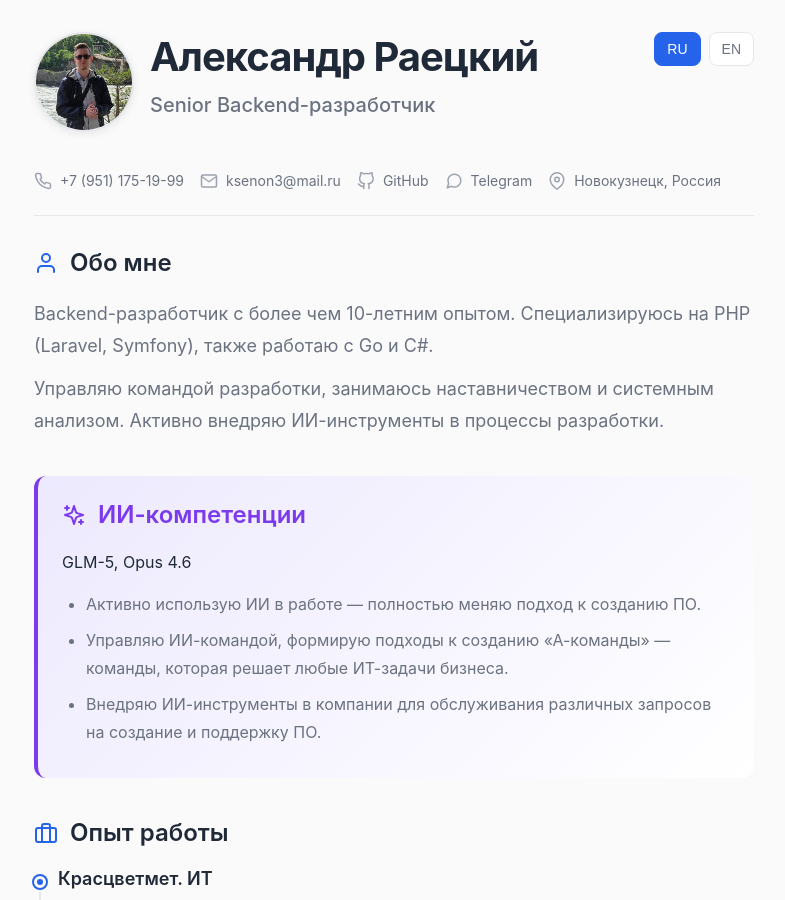
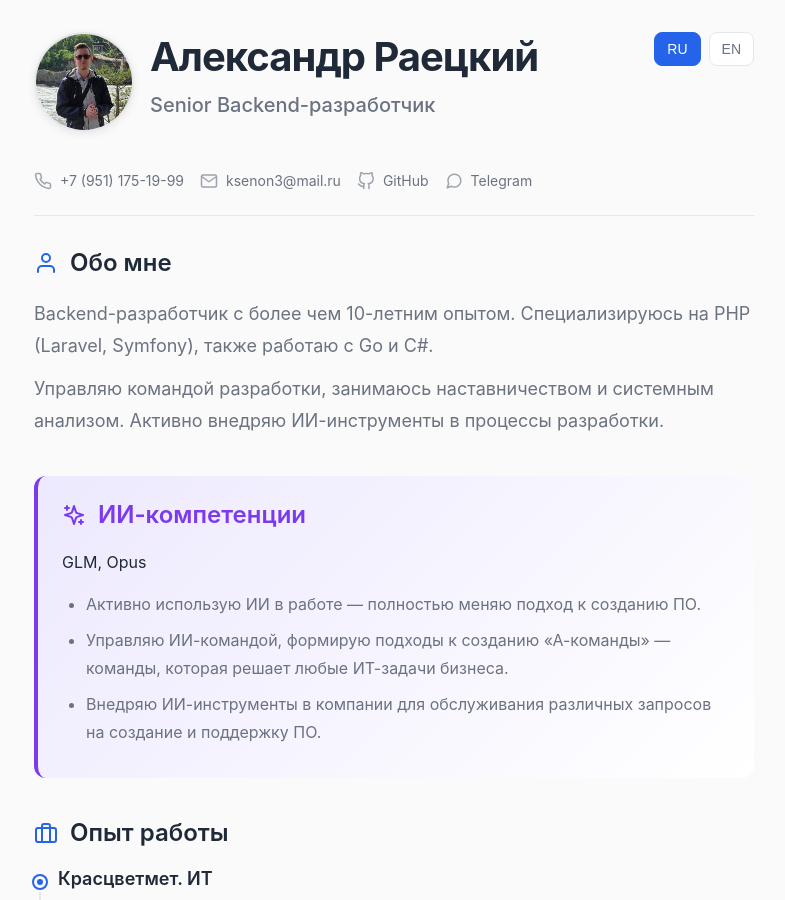
Before and after one commit to asylum29/asylum29.github.io, a Jekyll site: the page built from index.html, in a window 1280 px wide and 900 px high. Shown: the whole window, without its empty margins (246-1031 px from the left). Built offline with Jekyll 4.4.1, drawn with Linux system fonts in a browser that asks for light colours.

Commit message:
refactor: remove model versions and location

```diff
--- a/index.html
+++ b/index.html
@@ -41,13 +41,6 @@ layout: default
             <path d="M21 11.5a8.38 8.38 0 0 1-.9 3.8 8.5 8.5 0 0 1-7.6 4.7 8.38 8.38 0 0 1-3.8-.9L3 21l1.9-5.7a8.38 8.38 0 0 1-.9-3.8 8.5 8.5 0 0 1 4.7-7.6 8.38 8.38 0 0 1 3.8-.9h.5a8.48 8.48 0 0 1 8 8v.5z"></path>
         </svg>
         <a href="https://t.me/worldzeron" target="_blank" rel="noopener">Telegram</a>
-    </div>
-    <div class="contact-item">
-        <svg class="contact-item__icon" viewBox="0 0 24 24" fill="none" stroke="currentColor" stroke-width="2" stroke-linecap="round" stroke-linejoin="round">
-            <path d="M21 10c0 7-9 13-9 13s-9-6-9-13a9 9 0 0 1 18 0z"></path>
-            <circle cx="12" cy="10" r="3"></circle>
-        </svg>
-        <span data-i18n="personal.location"></span>
     </div>
 </nav>
 
--- a/lang.json
+++ b/lang.json
@@ -3,8 +3,7 @@
         "title": "Александр Раецкий — Senior Backend-разработчик",
         "personal": {
             "name": "Александр Раецкий",
-            "position": "Senior Backend-разработчик",
-            "location": "Новокузнецк, Россия"
+            "position": "Senior Backend-разработчик"
         },
         "contacts": {
             "phone": "+7 (951) 175-19-99",
@@ -21,7 +20,7 @@
         },
         "ai": {
             "header": "ИИ-компетенции",
-            "tools": "GLM-5, Opus 4.6",
+            "tools": "GLM, Opus",
             "description": [
                 "Активно использую ИИ в работе — полностью меняю подход к созданию ПО.",
                 "Управляю ИИ-командой, формирую подходы к созданию «А-команды» — команды, которая решает любые ИТ-задачи бизнеса.",
@@ -128,8 +127,7 @@
         "title": "Aleksandr Raetskiy — Senior Backend Developer",
         "personal": {
             "name": "Aleksandr Raetskiy",
-            "position": "Senior Backend Developer",
-            "location": "Novokuznetsk, Russia"
+            "position": "Senior Backend Developer"
         },
         "contacts": {
             "phone": "+7 (951) 175-19-99",
@@ -146,7 +144,7 @@
         },
         "ai": {
             "header": "AI Competencies",
-            "tools": "GLM-5, Opus 4.6",
+            "tools": "GLM, Opus",
             "description": [
                 "Actively using AI in work — completely changing the approach to software development.",
                 "Managing AI team, forming approaches to creating \"A-teams\" — a team that solves any business IT tasks.",
```
